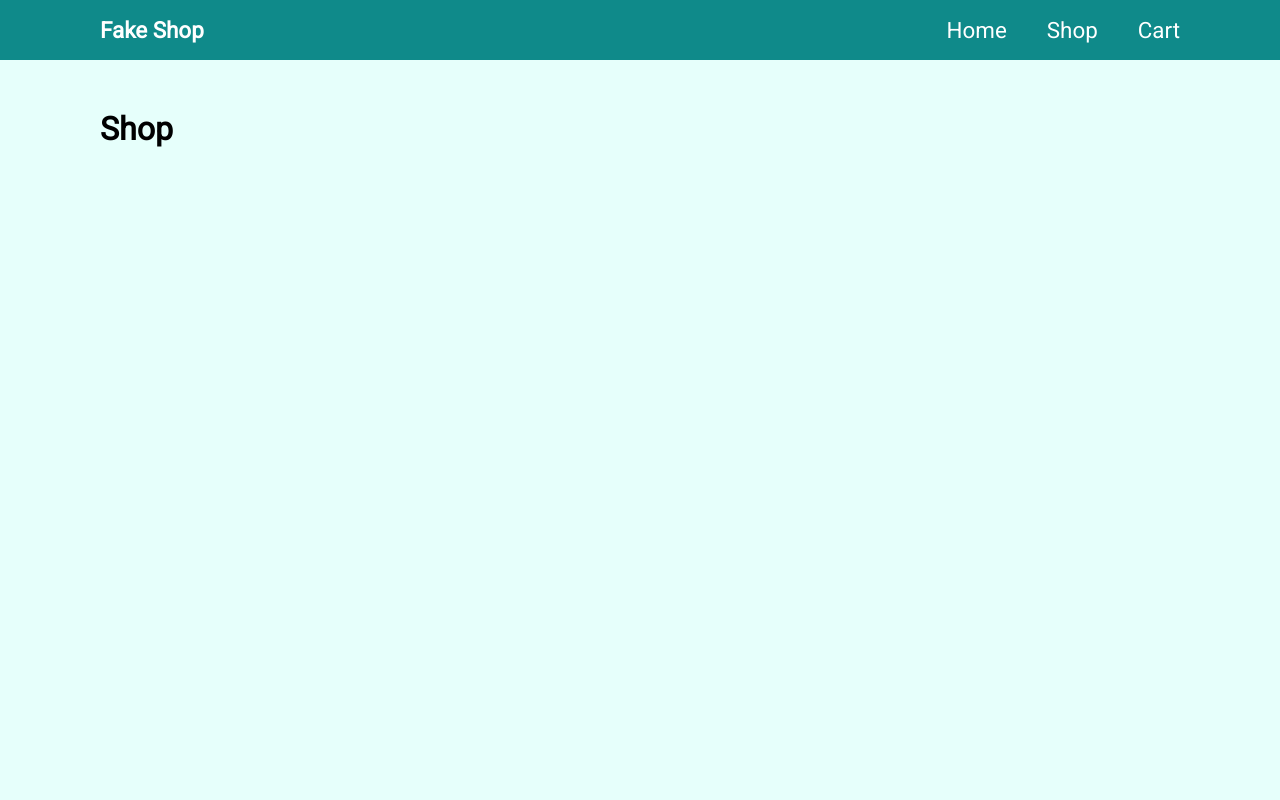
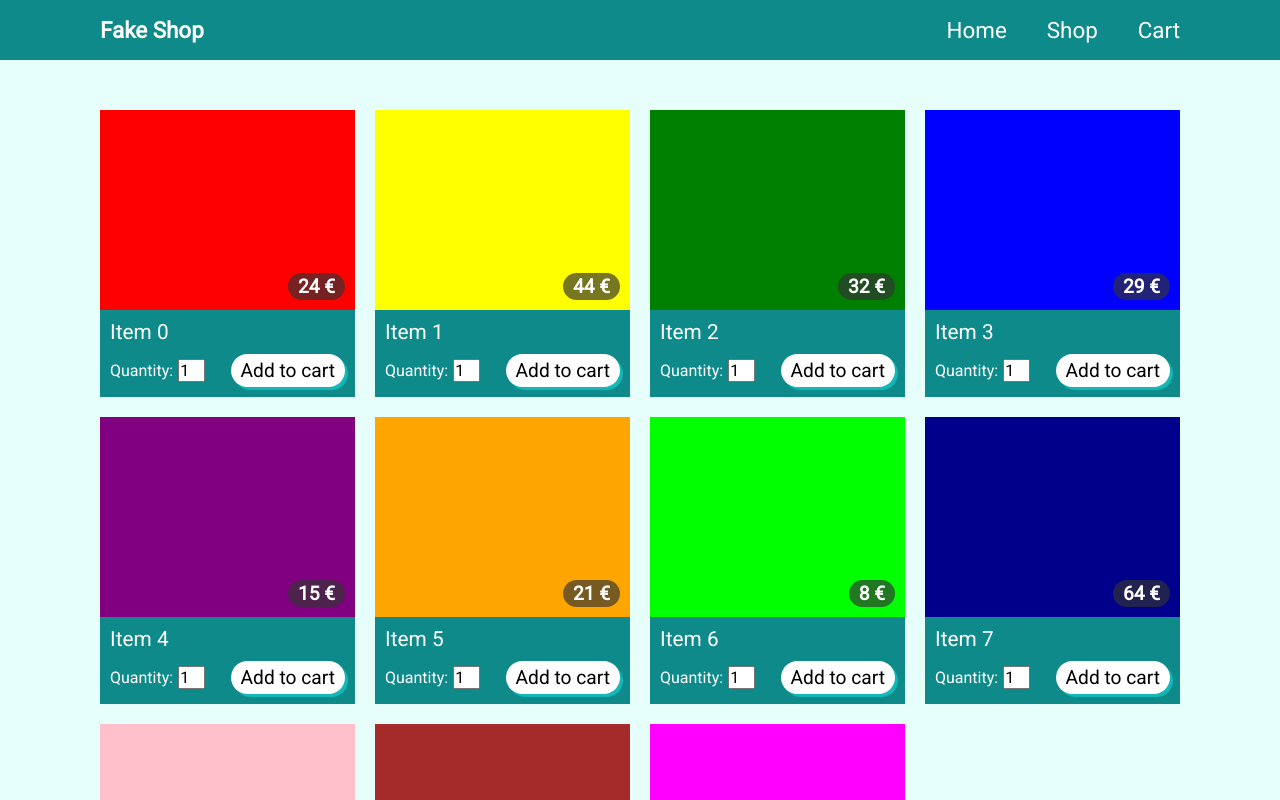
Before and after one commit to ZCAlex77/odin-shopping-cart, a React (Create React App) app: page /shop in a window 1280 px wide. Shown: the top 800 px of the page. Built offline with nearby package versions, Linux system fonts and the light colour scheme.

Commit message:
Create card component

```diff
--- a/package.json
+++ b/package.json
@@ -3,6 +3,10 @@
   "version": "0.1.0",
   "private": true,
   "dependencies": {
+    "@emotion/react": "^11.10.4",
+    "@emotion/styled": "^11.10.4",
+    "@mui/icons-material": "^5.10.3",
+    "@mui/material": "^5.10.5",
     "@testing-library/jest-dom": "^5.16.5",
     "@testing-library/react": "^13.4.0",
     "@testing-library/user-event": "^13.5.0",
--- /dev/null
+++ b/src/components/Card.js
@@ -0,0 +1,37 @@
+import React, { useState } from 'react';
+import cardStyles from '../styles/card.module.css';
+
+const Card = ({ name, price, image }) => {
+  const [quantity, setQuantity] = useState(1);
+
+  const handleChange = (ev) => {
+    if (ev.target.valueAsNumber > 0 && ev.target.valueAsNumber < 1000)
+      setQuantity(ev.target.valueAsNumber);
+  };
+
+  return (
+    <div className={cardStyles.card}>
+      <div className={cardStyles.image} style={{ background: image }}>
+        <p>{`${price} ${'\u20ac'}`}</p>
+      </div>
+      <p className={cardStyles.productName}>{name}</p>
+      <div className={cardStyles.order}>
+        <div className={cardStyles.quantity}>
+          <span>Quantity:</span>
+          <input
+            style={{ width: `${String(quantity).length + 2}ch` }}
+            type="number"
+            min="0"
+            max="1000"
+            value={quantity}
+            onChange={handleChange}
+            placeholder="0"
+          />
+        </div>
+        <button>Add to cart</button>
+      </div>
+    </div>
+  );
+};
+
+export default Card;
--- a/src/components/Shop.js
+++ b/src/components/Shop.js
@@ -1,7 +1,21 @@
 import React from 'react';
+import Card from './Card';
+import items from '../items';
+import shopStyles from '../styles/shop.module.css';
 
 const Shop = () => {
-  return <h1>Shop</h1>;
+  return (
+    <section className={shopStyles.shop}>
+      {items.map((item) => (
+        <Card
+          key={item.name}
+          name={item.name}
+          price={item.price}
+          image={item.color}
+        />
+      ))}
+    </section>
+  );
 };
 
 export default Shop;
--- /dev/null
+++ b/src/items.js
@@ -0,0 +1,59 @@
+const items = [
+  {
+    name: 'Item 0',
+    color: 'red',
+    price: '24',
+  },
+  {
+    name: 'Item 1',
+    color: 'yellow',
+    price: '44',
+  },
+  {
+    name: 'Item 2',
+    color: 'green',
+    price: '32',
+  },
+  {
+    name: 'Item 3',
+    color: 'blue',
+    price: '29',
+  },
+  {
+    name: 'Item 4',
+    color: 'purple',
+    price: '15',
+  },
+  {
+    name: 'Item 5',
+    color: 'orange',
+    price: '21',
+  },
+  {
+    name: 'Item 6',
+    color: 'lime',
+    price: '8',
+  },
+  {
+    name: 'Item 7',
+    color: 'darkblue',
+    price: '64',
+  },
+  {
+    name: 'Item 8',
+    color: 'pink',
+    price: '100',
+  },
+  {
+    name: 'Item 9',
+    color: 'brown',
+    price: '56',
+  },
+  {
+    name: 'Item 10',
+    color: 'magenta',
+    price: '12',
+  },
+];
+
+export default items;
--- /dev/null
+++ b/src/styles/card.module.css
@@ -0,0 +1,74 @@
+.card {
+  place-self: center;
+  background: #fff;
+  height: auto;
+  width: 100%;
+  display: flex;
+  flex-direction: column;
+  gap: 10px;
+  padding-bottom: 10px;
+  background: hsl(180, 80%, 30%);
+  color: #fff;
+}
+
+.image {
+  width: 100%;
+  height: 200px;
+  position: relative;
+}
+
+.image p {
+  position: absolute;
+  bottom: 10px;
+  right: 10px;
+  background: #333a;
+  font-weight: bold;
+  font-size: 1.2rem;
+  padding: 2px 10px;
+  color: #fff;
+  border-radius: 999px;
+}
+
+.card > :is(:not(.image)) {
+  padding: 0 10px;
+}
+
+.productName {
+  font-size: 1.3rem;
+}
+
+.order {
+  display: flex;
+  color: #000;
+  justify-content: space-between;
+  align-items: center;
+}
+
+.order button {
+  box-shadow: 3px 3px 1px hsl(180, 80%, 40%);
+  color: #000;
+  background: #fff;
+  border: 0;
+}
+
+.quantityInput {
+  display: flex;
+  gap: 4px;
+}
+
+.order span {
+  color: #fff;
+}
+
+.order input {
+  margin-left: 5px;
+  font-size: 1rem;
+  text-align: center;
+}
+
+.order > button {
+  border: 0;
+  padding: 5px 10px;
+  font-size: 1.2rem;
+  border-radius: 20px;
+}
--- a/src/styles/home.module.css
+++ b/src/styles/home.module.css
@@ -1,11 +1,12 @@
 .home {
-  display: grid;
-  grid-template-columns: 1fr 1fr;
-  height: 100%;
+  display: flex;
+  align-items: center;
+  justify-content: center;
+  height: calc(100vh - 160px);
 }
 
 .home > div {
-  place-self: center;
+  flex-basis: 40%;
 }
 
 .desc :is(h1, p) {
--- a/src/styles/index.css
+++ b/src/styles/index.css
@@ -13,22 +13,28 @@ html {
 }
 
 body {
+  background: hsl(170, 100%, 95%);
   width: 100vw;
-  height: 100vh;
+  min-height: 100vh;
 }
 
 #root {
-  height: 100%;
+  min-height: 100%;
 }
 
-button {
+button,
+input[type='submit'] {
   cursor: pointer;
 }
 
 main {
   padding: 50px 100px;
-  background: hsl(170, 100%, 95%);
-  height: calc(100% - 60px);
+  min-height: calc(100% - 60px);
+  padding-bottom: 32px;
+}
+
+main section {
+  min-height: 100%;
 }
 
 h1 {
--- /dev/null
+++ b/src/styles/shop.module.css
@@ -0,0 +1,5 @@
+.shop {
+  display: grid;
+  grid-template-columns: repeat(auto-fit, minmax(250px, 1fr));
+  gap: 20px;
+}
```
Also changed, not shown: 1 other file (tests, documents, lock files or other folders).
